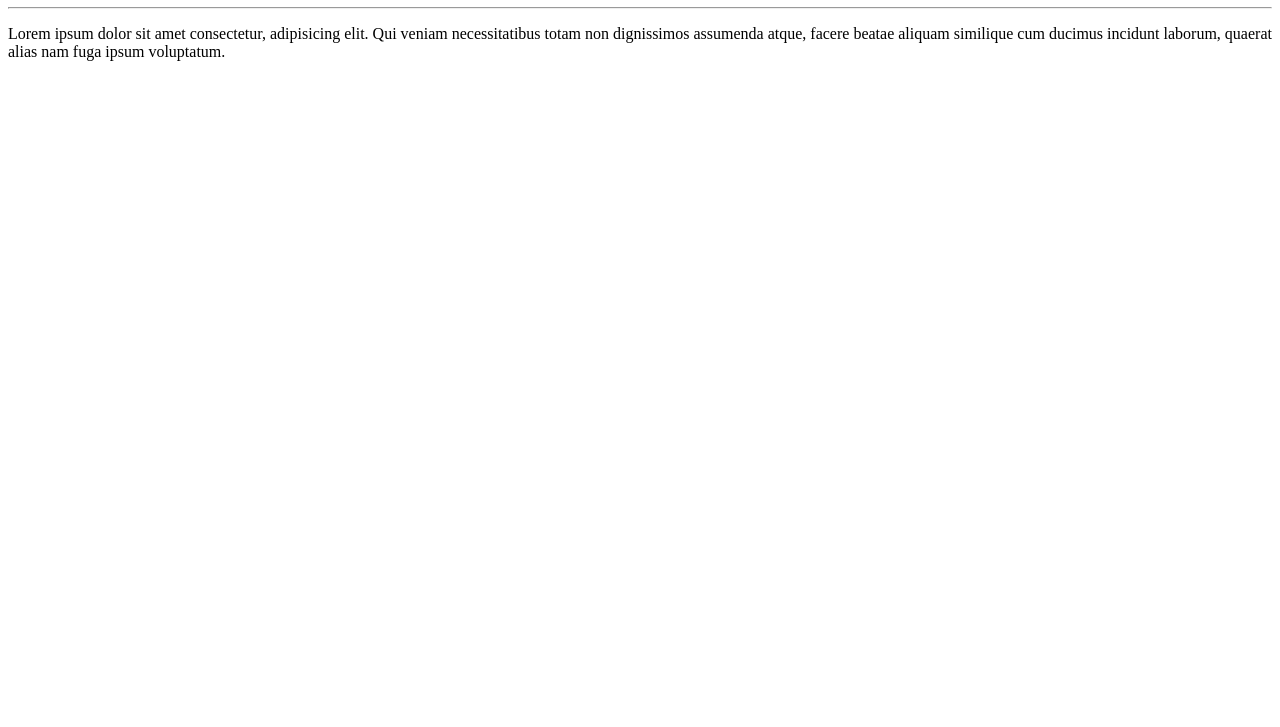
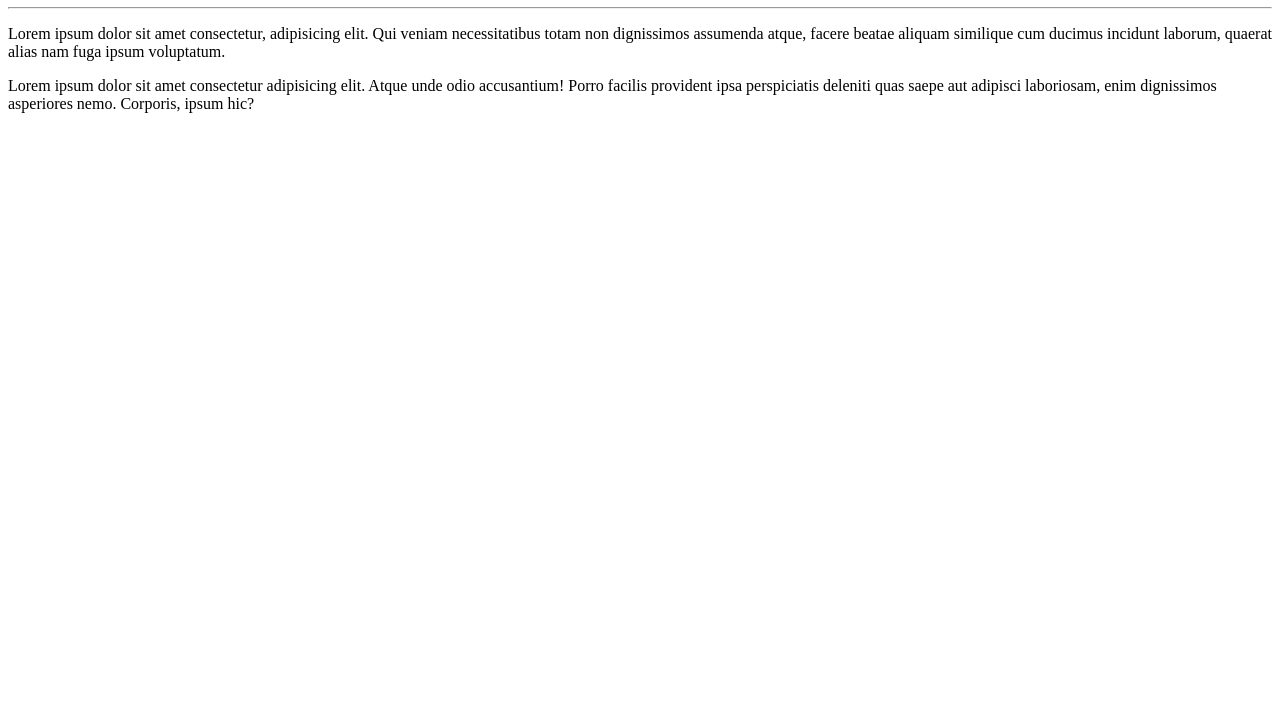
Before and after one commit to allison-ocampos/Hello-World-, a plain HTML site: page site-exemplo/index.html in a window 1280 px wide. Shown: the part 73-800 px from the top of the page. Drawn offline with Linux system fonts and the light colour scheme.

Commit message:
adicionei um parágrafo

```diff
--- a/site-exemplo/index.html
+++ b/site-exemplo/index.html
@@ -9,5 +9,6 @@
     <h1>Hello Word!</h1>
     <hr>
     <p>Lorem ipsum dolor sit amet consectetur, adipisicing elit. Qui veniam necessitatibus totam non dignissimos assumenda atque, facere beatae aliquam similique cum ducimus incidunt laborum, quaerat alias nam fuga ipsum voluptatum.</p>
+    <p>Lorem ipsum dolor sit amet consectetur adipisicing elit. Atque unde odio accusantium! Porro facilis provident ipsa perspiciatis deleniti quas saepe aut adipisci laboriosam, enim dignissimos asperiores nemo. Corporis, ipsum hic?</p>
 </body>
 </html>
```
